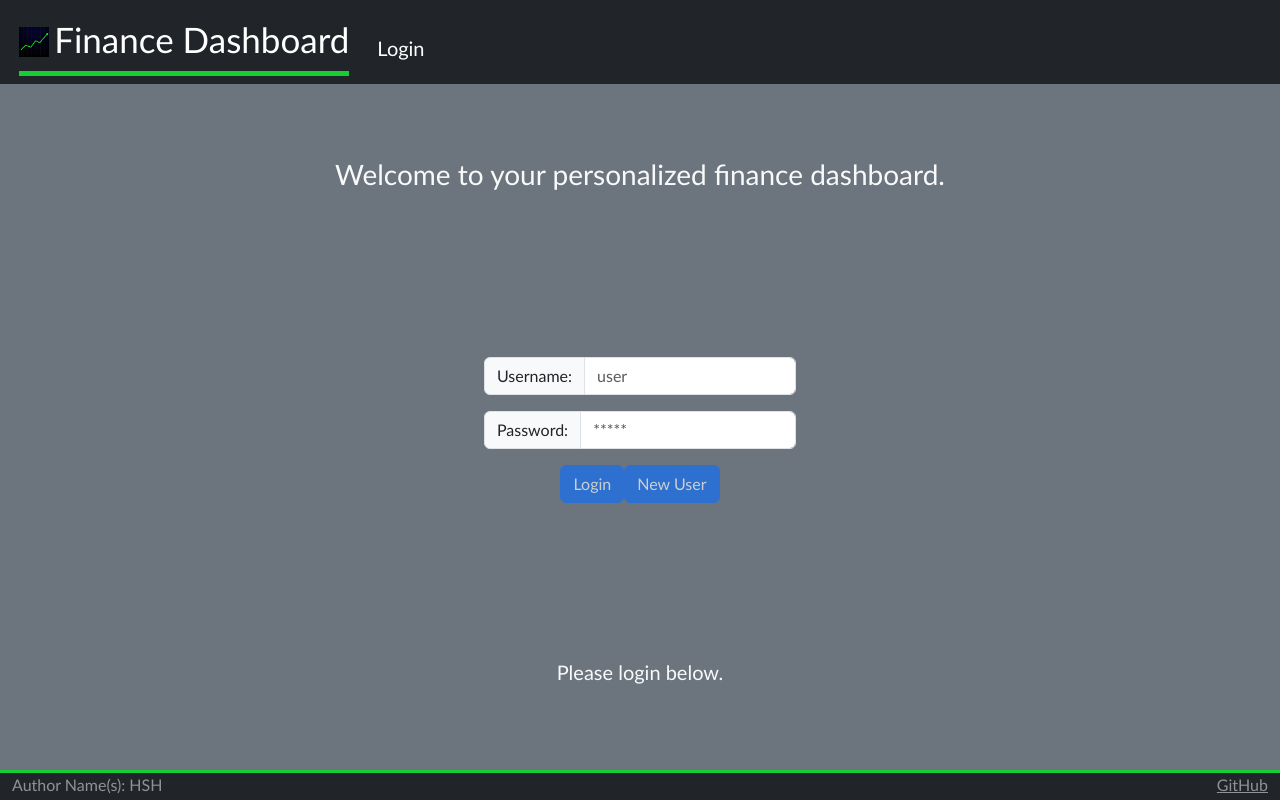
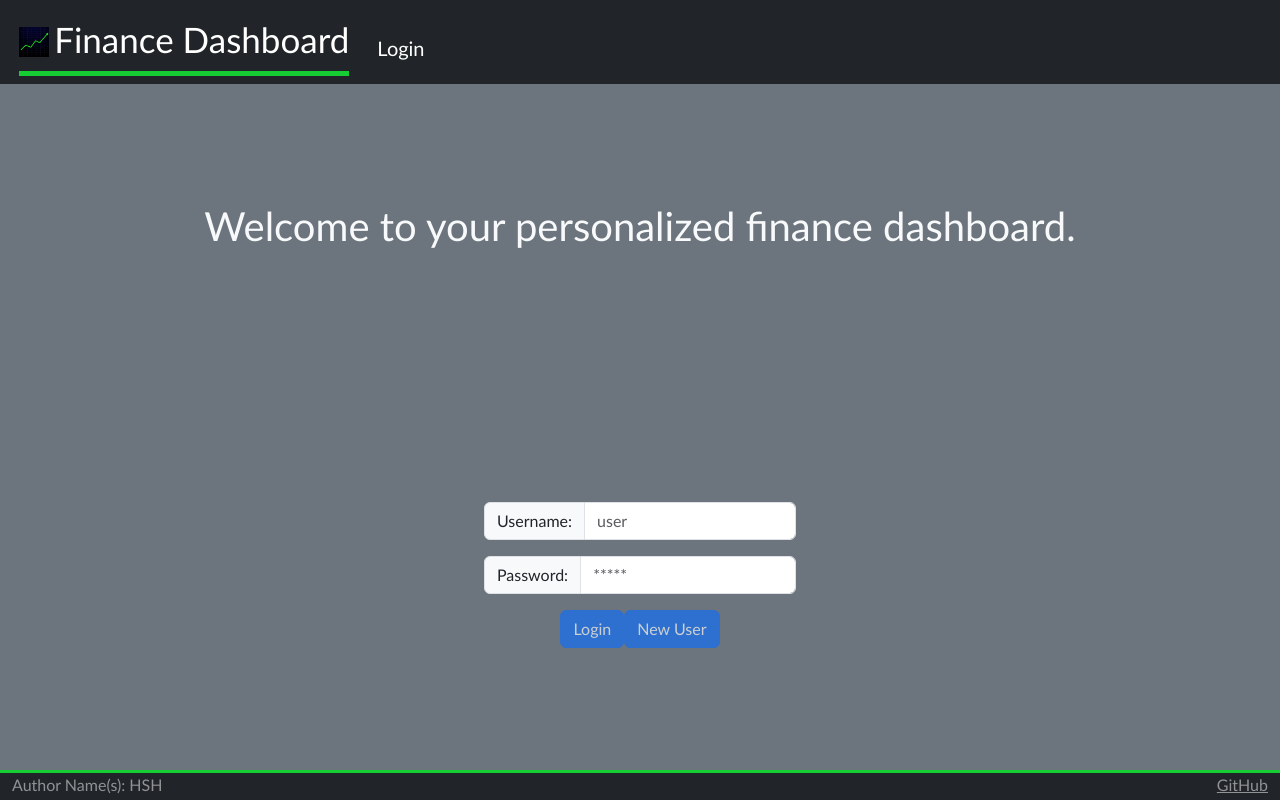
Before and after one commit to henhilt/startup, a React (Vite) app: page / in a window 1280 px wide. Built offline with nearby package versions, Linux system fonts and the light colour scheme.

Commit message:
finished up login react from what i can see

```diff
--- a/src/login/authenticated.jsx
+++ b/src/login/authenticated.jsx
@@ -17,7 +17,7 @@ export function Authenticated(props) {
     <div>
       <div className='playerName'>{props.userName}</div>
       <Button variant='primary' onClick={() => navigate('/dashboard')}>
-        Play
+        Dashboard
       </Button>
       <Button variant='secondary' onClick={() => logout()}>
         Logout
--- a/src/login/login.jsx
+++ b/src/login/login.jsx
@@ -7,7 +7,7 @@ import { Authenticated } from './authenticated';
 export function Login({ userName, authState, onAuthChange }) {
   return (
       <main className="container-fluid bg-secondary text-center">
-            {authState !== AuthState.Unknown && <h3>Welcome to your personalized finance dashboard. </h3>}
+            {authState !== AuthState.Unknown && <h1>Welcome to your personalized finance dashboard. </h1>}
             {authState === AuthState.Authenticated && (
                 <Authenticated userName={userName} onLogout={() => onAuthChange(userName, AuthState.Unauthenticated)} />
             )}
@@ -19,7 +19,7 @@ export function Login({ userName, authState, onAuthChange }) {
                     }}
                 />
             )}
-            <h5> Please login below. </h5>
+
 
       </main>
   );
```
